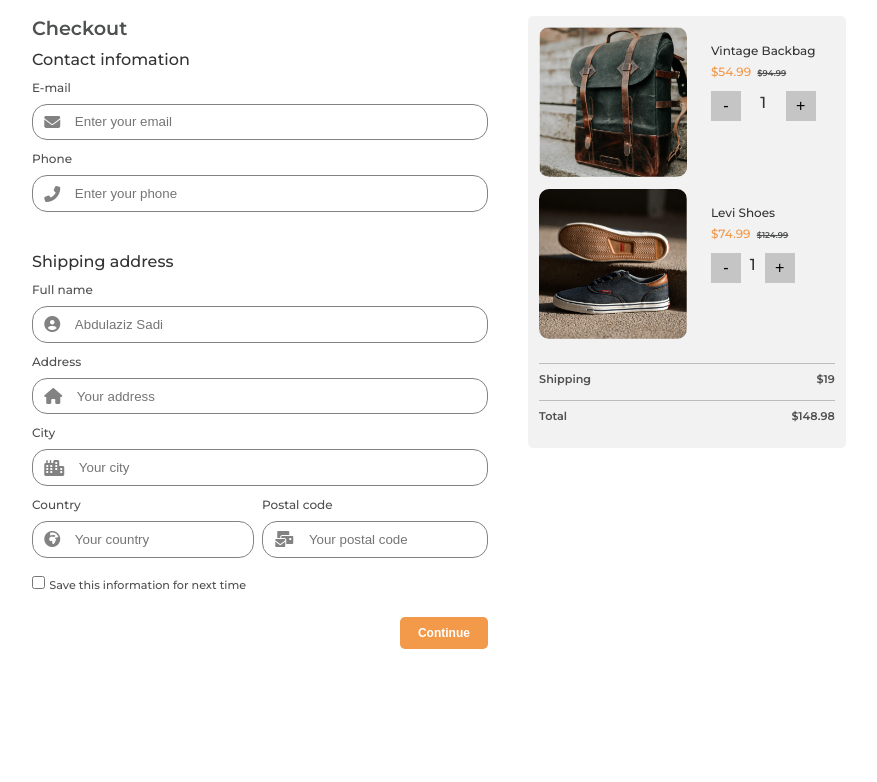
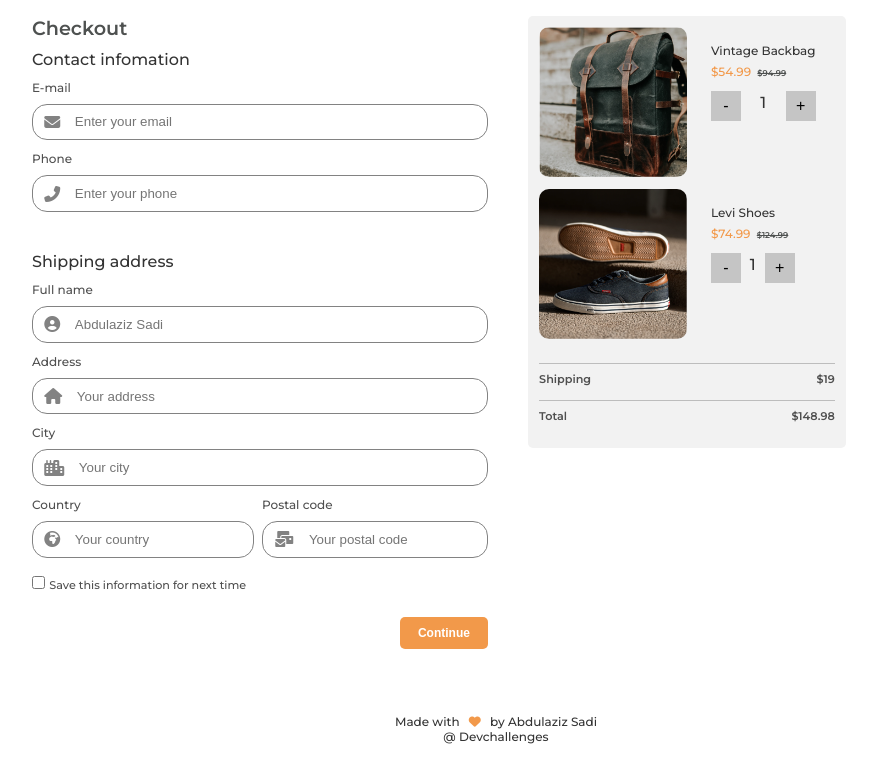
Before and after one commit to kitindi/checkout_page_challenge, a plain HTML site: page index.html in a window 1280 px wide. Shown: the whole page, without its empty margins (144-1021 px from the left). Drawn offline with Linux system fonts and the light colour scheme.

Commit message:
updating form footer section styles

```diff
--- a/css/style.css
+++ b/css/style.css
@@ -190,7 +190,14 @@ label{
     border-bottom: 1px solid #BDBDBD;
 
 }
-
+footer .content{
+    padding: .75em 0;
+    text-align: center;
+    font-size: .75em;
+}
+footer .fa-heart{
+    color: var(--secondary-color);
+}
 /* Large screens */
 
 @media(min-width:600px){
--- a/index.html
+++ b/index.html
@@ -122,6 +122,11 @@
     </section>
 
    </div>
+   <footer>
+     <div class="content">
+       <p>Made with <i class="fas fa-heart"></i> by Abdulaziz Sadi <br>@ Devchallenges</p>
+     </div>
+   </footer>
   <script src="./js/main.js"></script>
   </body>
 </html>
```
